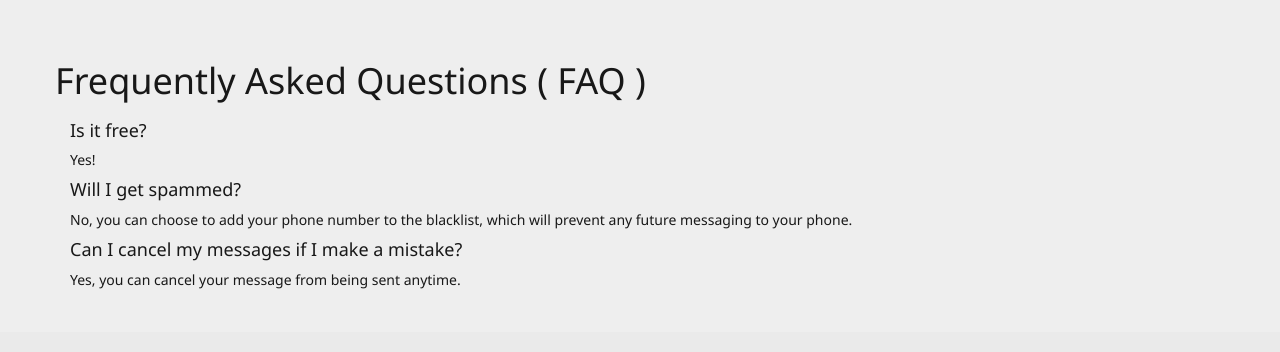
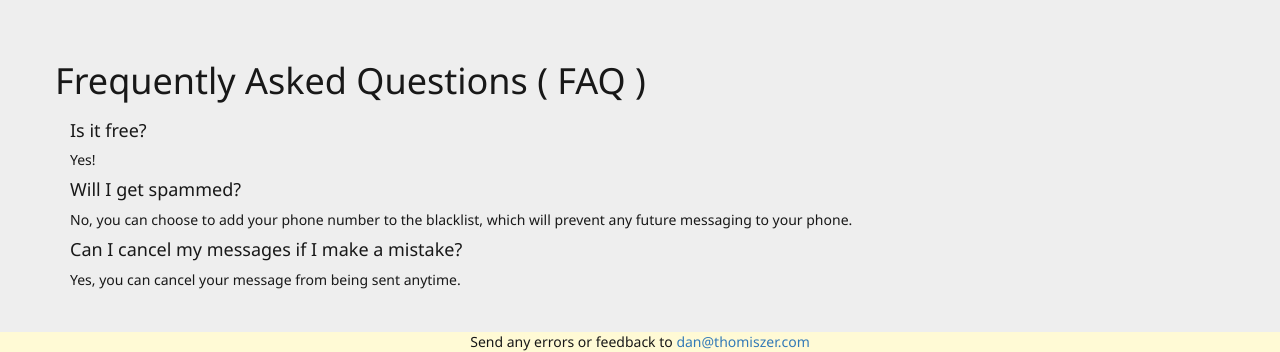
Before and after one commit to Tomdanizer/SMSReminder, a Django app: page /SMSApp/ in a window 1280 px wide. Shown: the part 2338-2690 px from the top of the page. Before the commit the page ends 2627 px from the top, so only its background shows below. Run offline with Django 3.2, Linux system fonts and the light colour scheme; parts of the project's set-up code (start-up, migrations or seed data) failed here and were passed over; some libraries are stand-ins or nearby versions.

Commit message:
added feedback footer

```diff
--- a/SMSApp/templates/SMSApp/base/base.html
+++ b/SMSApp/templates/SMSApp/base/base.html
@@ -50,6 +50,7 @@
         {% endblock content%}
     </div>
   </div>
+  <div class="text-center">Send any errors or feedback to <a href="mailto:dan@thomiszer.com">dan@thomiszer.com</a></div>
    {# <div class="container-fluid"> #}
 {#    <div id="footer" class="row section footer-section">#}
 {#      <div class="container">#}
```
